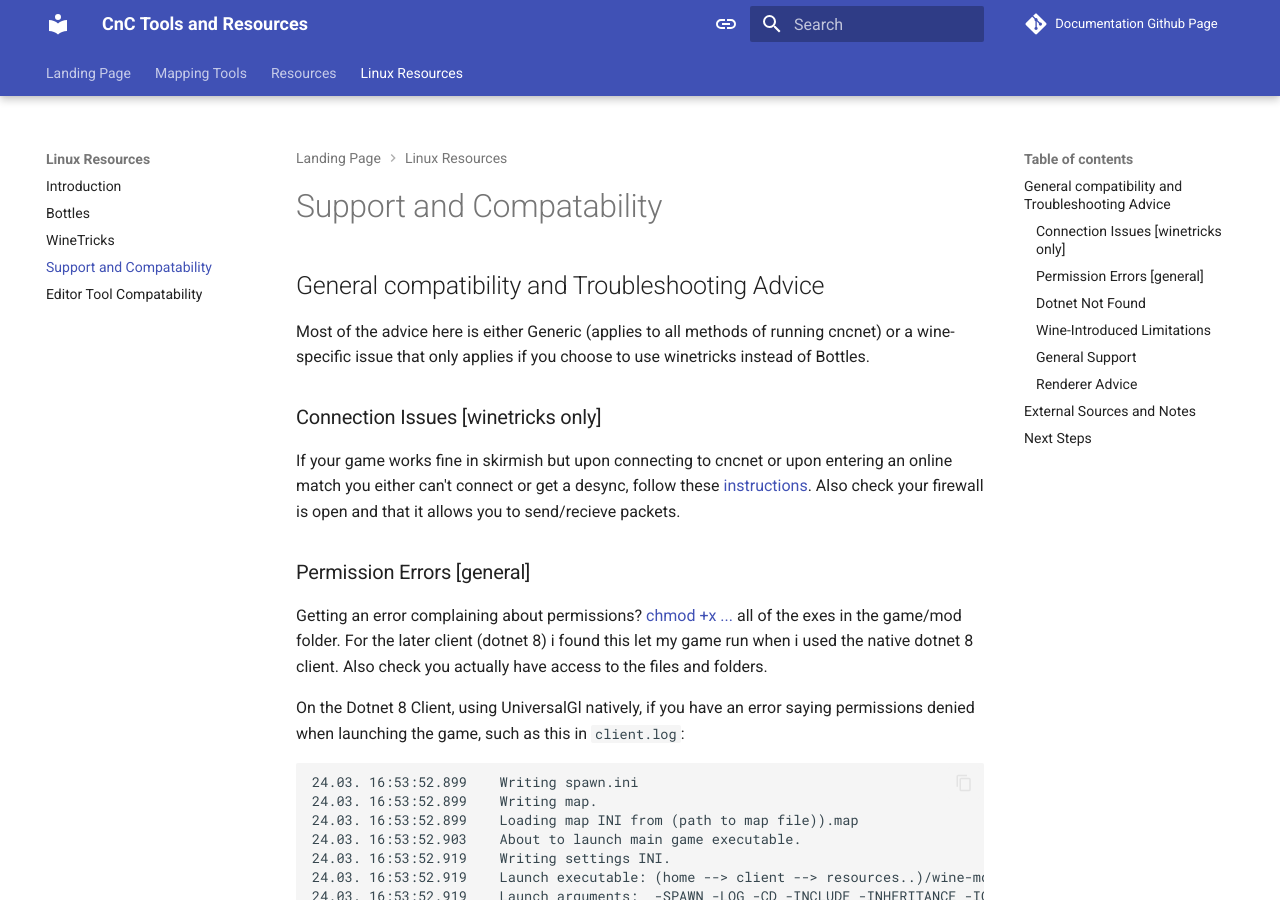
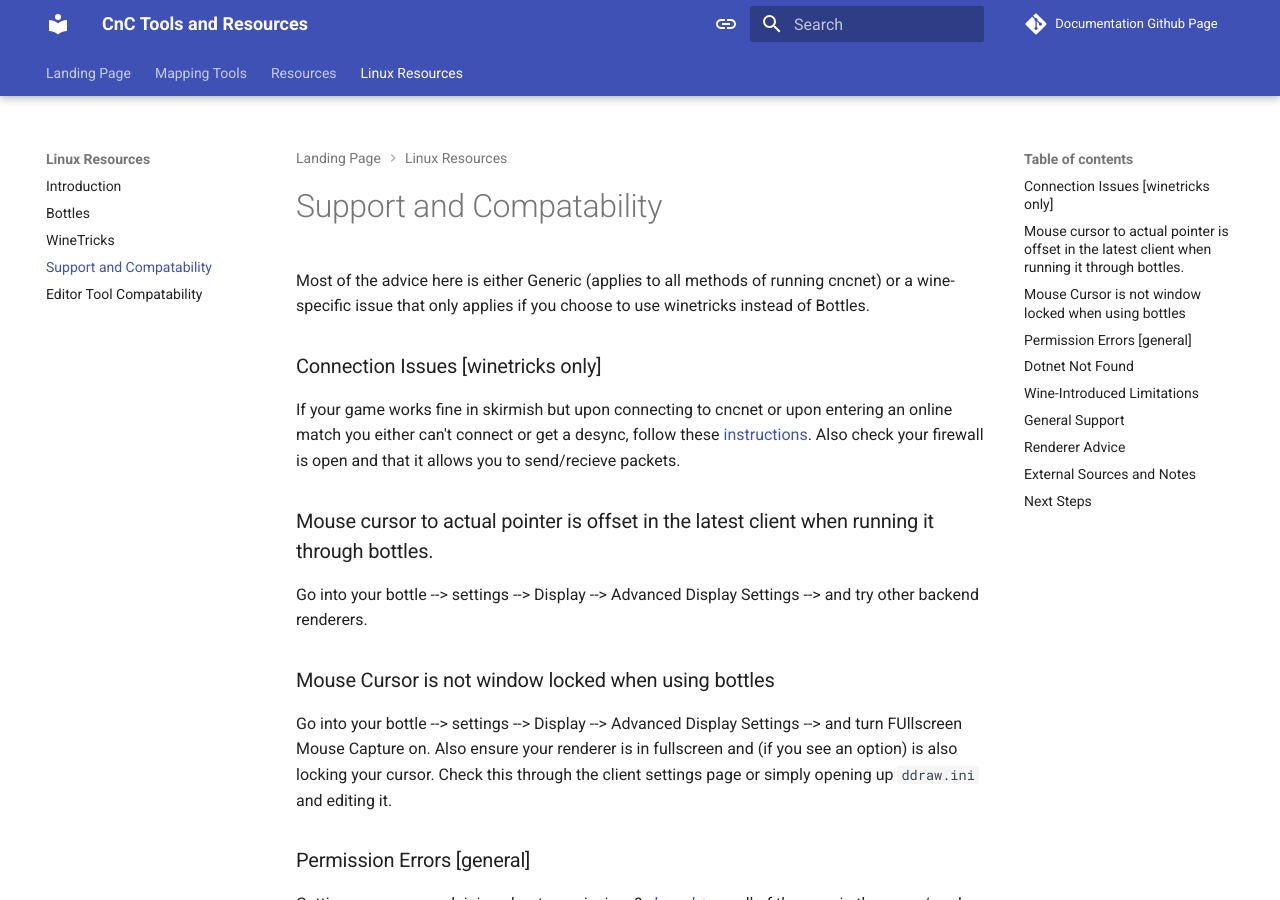
Before and after one commit to CatTanker/cnc_map_tool_guide, an MkDocs documentation site: the page built from docs/linuxsupport.md, in a window 1280 px wide and 900 px high. Built offline with MkDocs 1.6.1 and Material for MkDocs 9.7.7, drawn with Linux system fonts in a browser that asks for light colours; comment, search, counter and statistics services are not loaded.

Commit message:
further linux compat changes
severely simplified the bottles guide
changed the winetricks guide marginally, using dotnet 8 not 7 now.
improved the linux support information further

```diff
--- a/docs/linuxsupport.md
+++ b/docs/linuxsupport.md
@@ -1,10 +1,16 @@
-## General compatibility and Troubleshooting Advice
-
 Most of the advice here is either Generic (applies to all methods of running cncnet) or a wine-specific issue that only applies if you choose to use winetricks instead of Bottles.
 
 ### Connection Issues [winetricks only]
 
 If your game works fine in skirmish but upon connecting to cncnet or upon entering an online match you either can't connect or get a desync, follow these [instructions](https://wiki.winehq.org/FAQ#Failed_to_use_ICMP_.28network_ping.29.2C_this_requires_special_permissions). Also check your firewall is open and that it allows you to send/recieve packets.
+
+### Mouse cursor to actual pointer is offset in the latest client when running it through bottles.
+
+Go into your bottle --> settings --> Display --> Advanced Display Settings --> and try other backend renderers.
+
+### Mouse Cursor is not window locked when using bottles
+
+Go into your bottle --> settings --> Display --> Advanced Display Settings --> and turn FUllscreen Mouse Capture on. Also ensure your renderer is in fullscreen and (if you see an option) is also locking your cursor. Check this through the client settings page or simply opening up `ddraw.ini` and editing it.
 
 ### Permission Errors [general]
 Getting an error complaining about permissions?
```
Also changed, not shown: docs/winetricks.md (+9 -10 lines).
